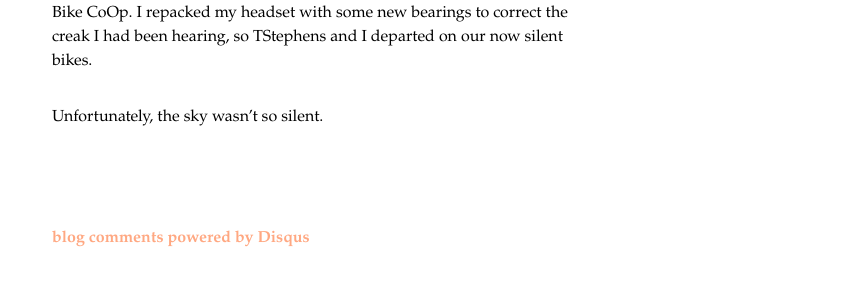
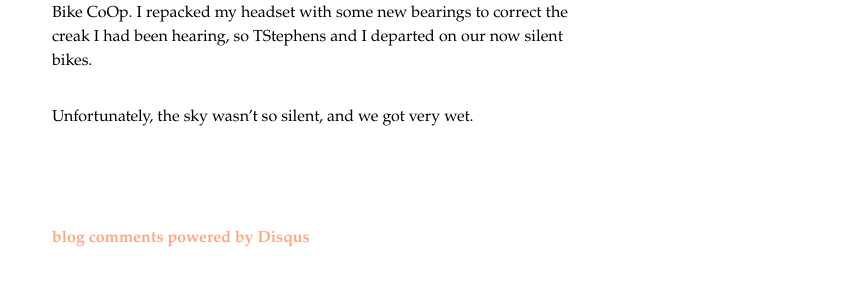
Before and after one commit to jamesob/biketrip, a Jekyll site: the page built from _posts/2011-5-15-The-Weatherman-Always-gets-the-Last-Laugh-Day-2.md, in a window 1280 px wide. Shown: the part 1510-1809 px from the top of the page, without its empty margins (208-1071 px from the left). Built offline with Jekyll 4.4.1, drawn with Linux system fonts in a browser that asks for light colours; comment, search, counter and statistics services are not loaded.

Commit message:
Made the writing a little bit less terrible.

```diff
--- a/_posts/2011-5-15-The-Weatherman-Always-gets-the-Last-Laugh-Day-2.md
+++ b/_posts/2011-5-15-The-Weatherman-Always-gets-the-Last-Laugh-Day-2.md
@@ -35,4 +35,4 @@ split off whilst TStephens and I soldiered on to Velocity Bike CoOp. I repacked
 my headset with some new bearings to correct the creak I had been hearing, so
 TStephens and I departed on our now silent bikes.
 
-Unfortunately, the sky wasn't so silent.
+Unfortunately, the sky wasn't so silent, and we got very wet.
```
